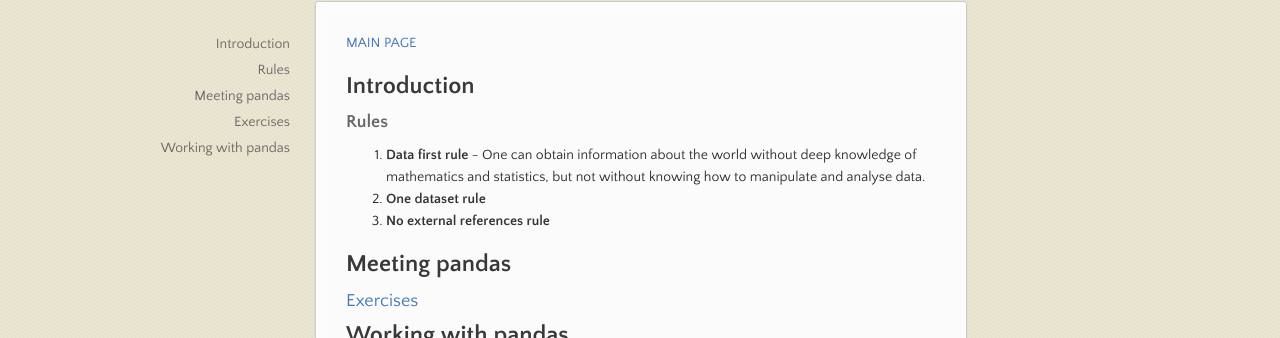
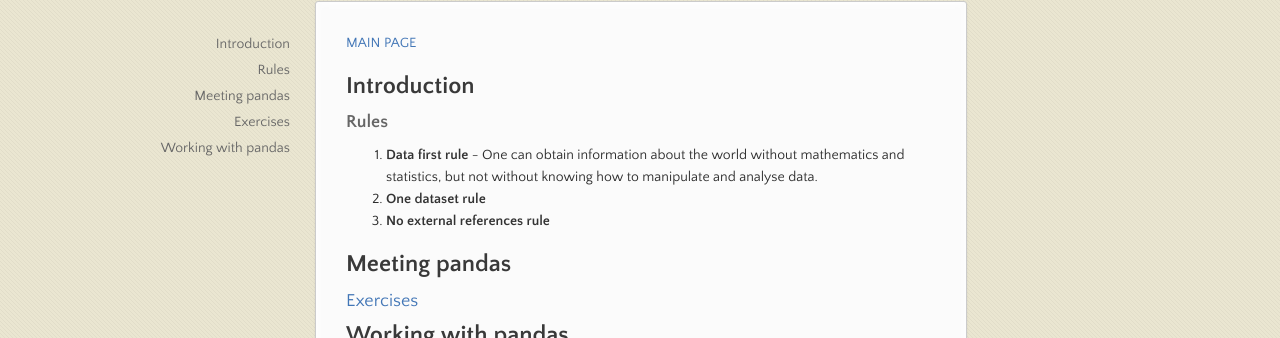
Before and after one commit to soukupmarek-edin/soukupmarek-edin.github.io, a Jekyll site: the page built from data_analysis/data_analysis_main.md, in a window 1280 px wide. Shown: the part 189-527 px from the top of the page. Built offline with Jekyll 4.4.1, drawn with Linux system fonts in a browser that asks for light colours; Markdown is read by kramdown in place of the engine named in the settings.

Commit message:
Update data_analysis_main.md

```diff
--- a/data_analysis/data_analysis_main.md
+++ b/data_analysis/data_analysis_main.md
@@ -8,7 +8,7 @@
 
 ### Rules
 
-1. **Data first rule** - One can obtain information about the world without deep knowledge of mathematics and statistics, but not without knowing how to manipulate and analyse data.
+1. **Data first rule** - One can obtain information about the world without mathematics and statistics, but not without knowing how to manipulate and analyse data.
 1. **One dataset rule**
 1. **No external references rule**
 
```
